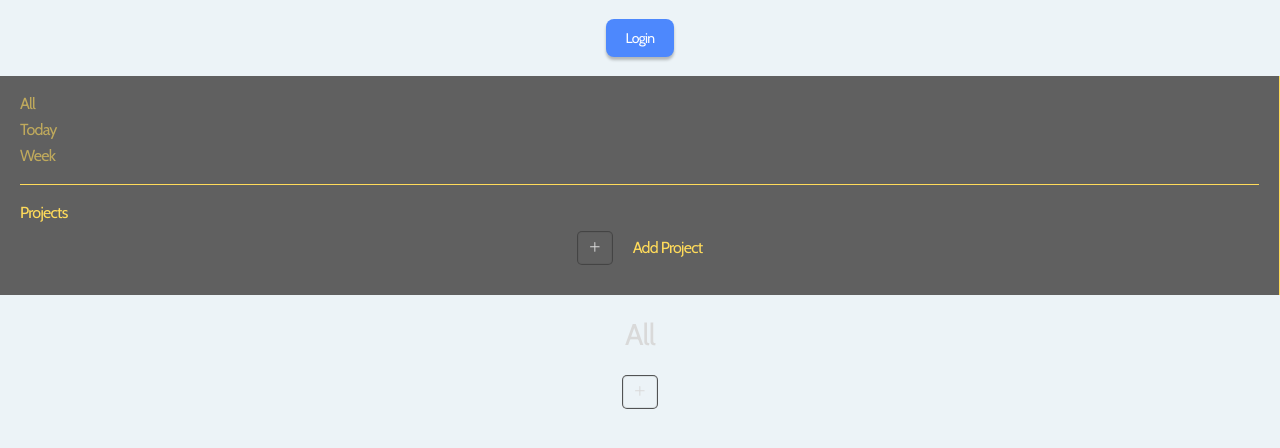
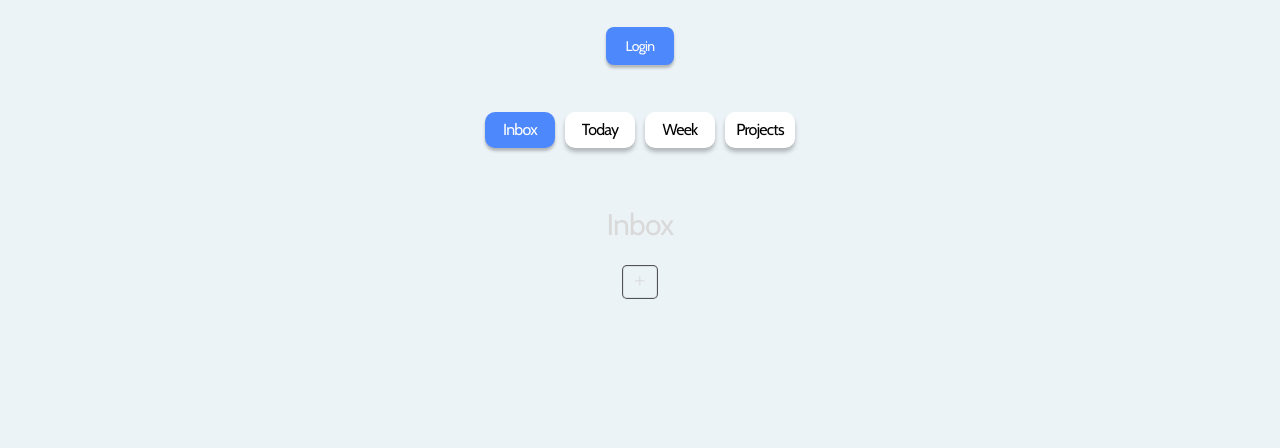
Before and after one commit to j-mcQueen/tasklister, a React (Create React App) app: page / in a window 1280 px wide. Shown: the top 448 px of the page. Built offline with nearby package versions, Linux system fonts and the light colour scheme; the HTML template or start-up script is replaced by a standard one.

Commit message:
Revamp sidebar styles, highlight category on click

```diff
--- a/src/App.js
+++ b/src/App.js
@@ -10,7 +10,7 @@ function App() {
   const [isOpen, setIsOpen] = useState(isDesktop);
   const [isActive, setIsActive] = useState(false);
   const [task, setTask] = useState(false);
-  const [category, setCategory] = useState("All");
+  const [category, setCategory] = useState("Inbox");
 
   return (
     <div className="App">
@@ -53,6 +53,7 @@ function App() {
         <Sidebar
           isActive={isActive}
           setIsActive={setIsActive}
+          category={category}
           setCategory={setCategory}
         />
         : <></>
--- a/src/components/header/forms/Modal.js
+++ b/src/components/header/forms/Modal.js
@@ -7,7 +7,6 @@ import SignUpInputs from "./SignUpInputs";
 
 export default function Modal({isActive, setIsActive}) {
     const [inputs, setInputs] = useState(0);
-    // TODO make active span yellow
     return (
         <div id="modal" className="modal">
             <Tabs
--- a/src/components/header/forms/Tabs.js
+++ b/src/components/header/forms/Tabs.js
@@ -1,9 +1,10 @@
 export default function Tabs({inputs, setInputs}) {
     return (
         <div id="tabs">
-            <div>
+            <div
+                onClick={() => setInputs(0)}
+            >
                 <span
-                    onClick={() => setInputs(0)}
                     style={{
                         color: inputs === 0 ? "#4D88FD" : "#000000"
                     }}>
@@ -11,9 +12,10 @@ export default function Tabs({inputs, setInputs}) {
                 </span>
             </div>
 
-            <div>
+            <div
+                onClick={() => setInputs(1)}
+            >
                 <span
-                    onClick={() => setInputs(1)}
                     style={{
                         color: inputs === 1 ? "#4D88FD" : "#000000"
                     }}
--- a/src/components/header/forms/form.css
+++ b/src/components/header/forms/form.css
@@ -25,6 +25,10 @@
     text-align: center;
     width: 100%;
     padding: 20px;
+}
+
+#tabs div:hover {
+    cursor: pointer;
 }
 
 #tabs div:first-child {
--- a/src/components/sidebar/Categories.js
+++ b/src/components/sidebar/Categories.js
@@ -1,23 +1,35 @@
-export default function Categories({setCategory}) {
+export default function Categories({category, setCategory}) {
     return (
         <div id="categories">
-            <h2>
-                <span className="category" onClick={() => setCategory("All")}>
-                    All
-                </span>
-            </h2>
+            <ul>
+                <li
+                    className={category === "Inbox" ? "active category" : "category"}
+                    onClick={() => setCategory("Inbox")}
+                >
+                    Inbox
+                </li>
 
-            <h2>
-                <span className="category" onClick={() => setCategory("Today")}>
+                <li
+                    className={category === "Today" ? "active category" : "category"}
+                    onClick={() => setCategory("Today")}
+                >
                     Today
-                </span>
-            </h2>
+                </li>
 
-            <h2>
-                <span className="category" onClick={() => setCategory("Week")}>
+                <li
+                    className={category === "Week" ? "active category" : "category"}
+                    onClick={() => setCategory("Week")}
+                >
                     Week
-                </span>
-            </h2>
+                </li>
+
+                <li
+                    className={category === "Projects" ? "active category" : "category"}
+                    onClick={() => setCategory("Projects")}
+                >
+                    Projects
+                </li>
+            </ul>
         </div>
     )
 }
--- a/src/components/sidebar/Sidebar.js
+++ b/src/components/sidebar/Sidebar.js
@@ -2,15 +2,14 @@ import "./sidebar.css";
 import "./categories.css";
 import "./projects.css";
 import Categories from "./Categories";
-import Projects from "./Projects";
 
-export default function Sidebar({setCategory}) {
+export default function Sidebar({category, setCategory}) {
     return (
         <div id="sidebar">
             <Categories
+            category={category}
                 setCategory={setCategory}
             />
-            <Projects/>
         </div>
     )
 }
--- a/src/components/sidebar/sidebar.css
+++ b/src/components/sidebar/sidebar.css
@@ -1,24 +1,37 @@
 #sidebar {
-    background-color: #606060;
-    color: #FFDB5A;
-    border-right: 1px solid #FFDB5A;
+    color: var(--blk);
     padding: 20px;
 }
 
 #categories, #projects {
-    display: flex;
-    flex-direction: column;
     gap: 10px;
 }
 
 #categories {
-    padding: 0 0 20px 0;
-    border-bottom: 1px solid #FFDB5A;
+    display: flex;
+    justify-content: center;
 }
 
-.category {
-    opacity: 0.6;
-    transition: 0.2s ease;
+#categories ul {
+    display: flex;
+    justify-content: space-around;
+    gap: 10px;
+    width: 25%;
+}
+
+#categories ul li {
+    background-color: var(--wht);
+    border-radius: 10px;
+    box-shadow: 0 4px 4px 0 rgba(0, 0, 0, 0.25);
+    text-align: center;
+    padding: 10px;
+    width: 100%;
+}
+
+#categories ul .active {
+    background-color: var(--trt);
+    color: var(--wht);
+    box-shadow: 0 3px 3px 0 rgba(0, 0, 0, 0.25);
 }
 
 .category:hover {
```
